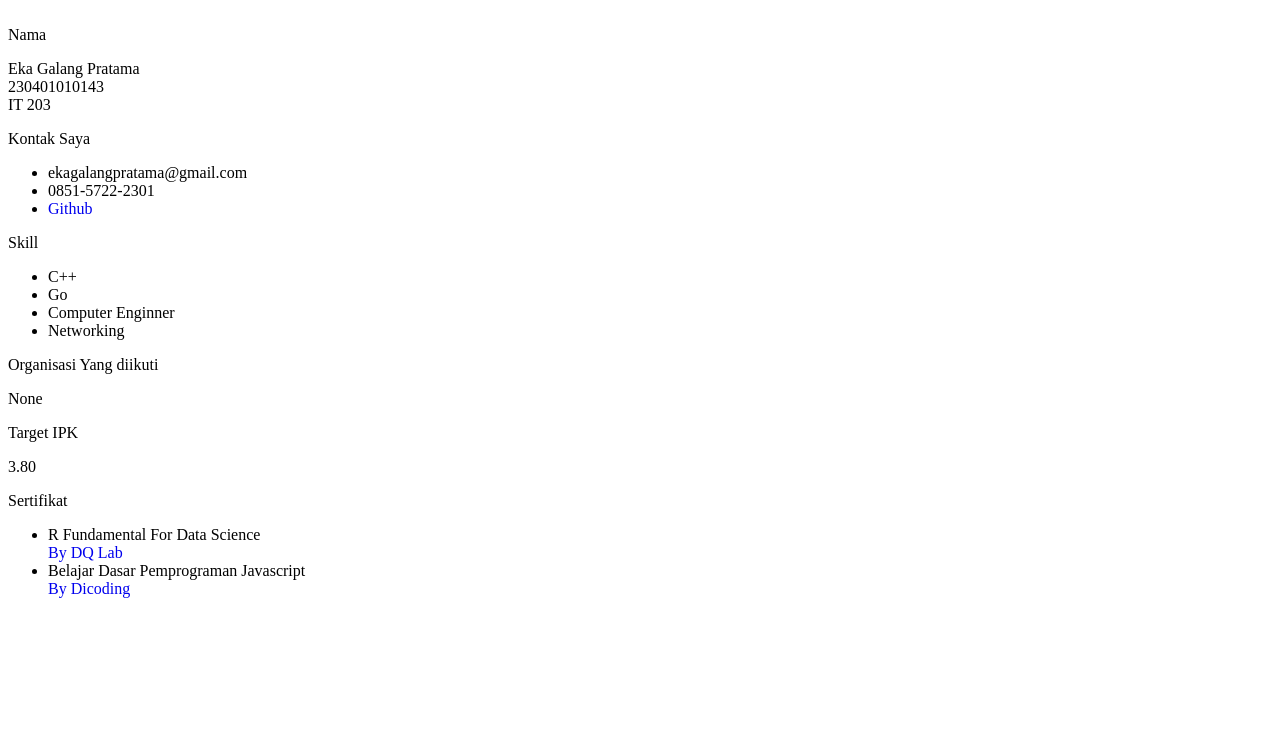
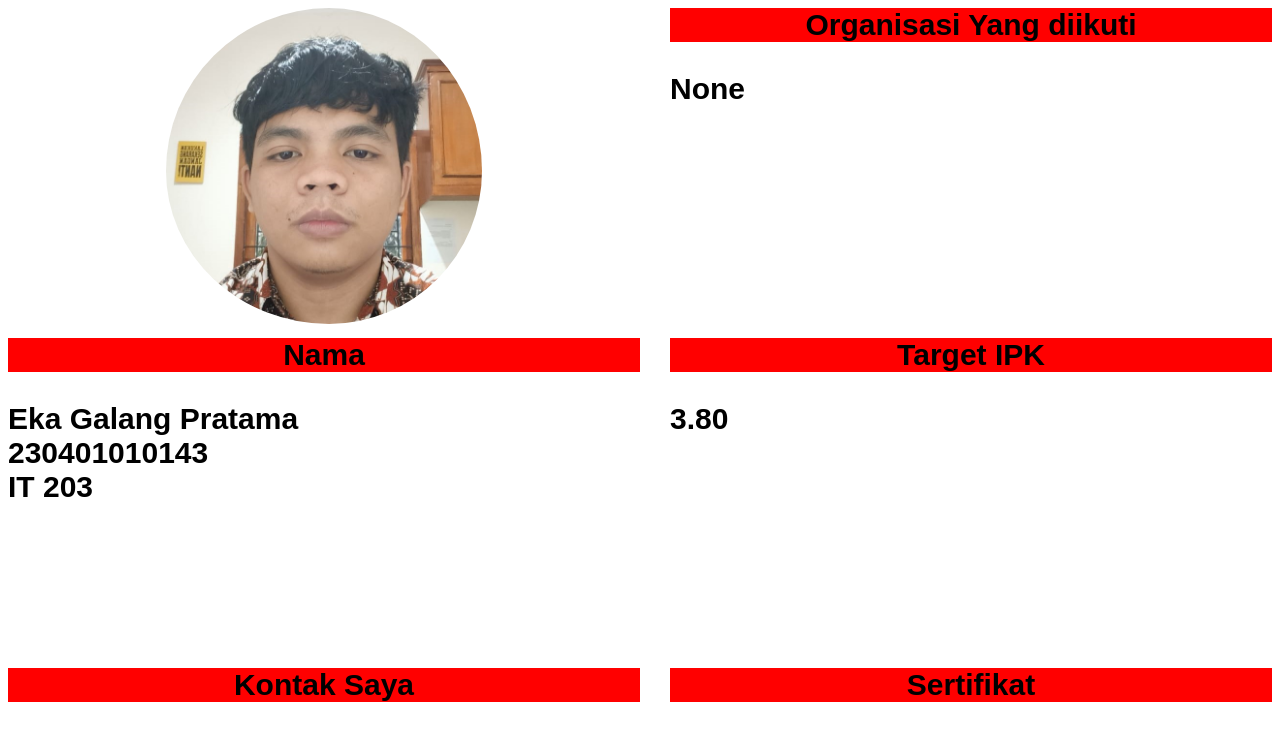
Before and after one commit to ekagalang/Portfolio, a plain HTML site: page portfolio.html in a window 1280 px wide. Shown: the top 729 px of the page. Drawn offline with Linux system fonts and the light colour scheme.

Commit message:
Update portfolio.html

```diff
--- a/portfolio.html
+++ b/portfolio.html
@@ -3,13 +3,13 @@
     <head>
         <meta charset="UTF-8">
         <meta name="viewport" content="width=device-width, initial-scale=1.0">
-        <link rel="stylesheet" href="/UTS Pemprograman Web/styles.css">
+        <link rel="stylesheet" href="styles.css">
     </head>
 
     <body>
         <div class="containerport">
             <div class="Fotoport">
-                <img src="/UTS Pemprograman Web/asset/pic2.jpeg" alt="" class="picture2">
+                <img src="asset/pic2.jpeg" alt="" class="picture2">
             </div>
             <div class="Namaport">
                 <div class="judul">Nama</div>
```
